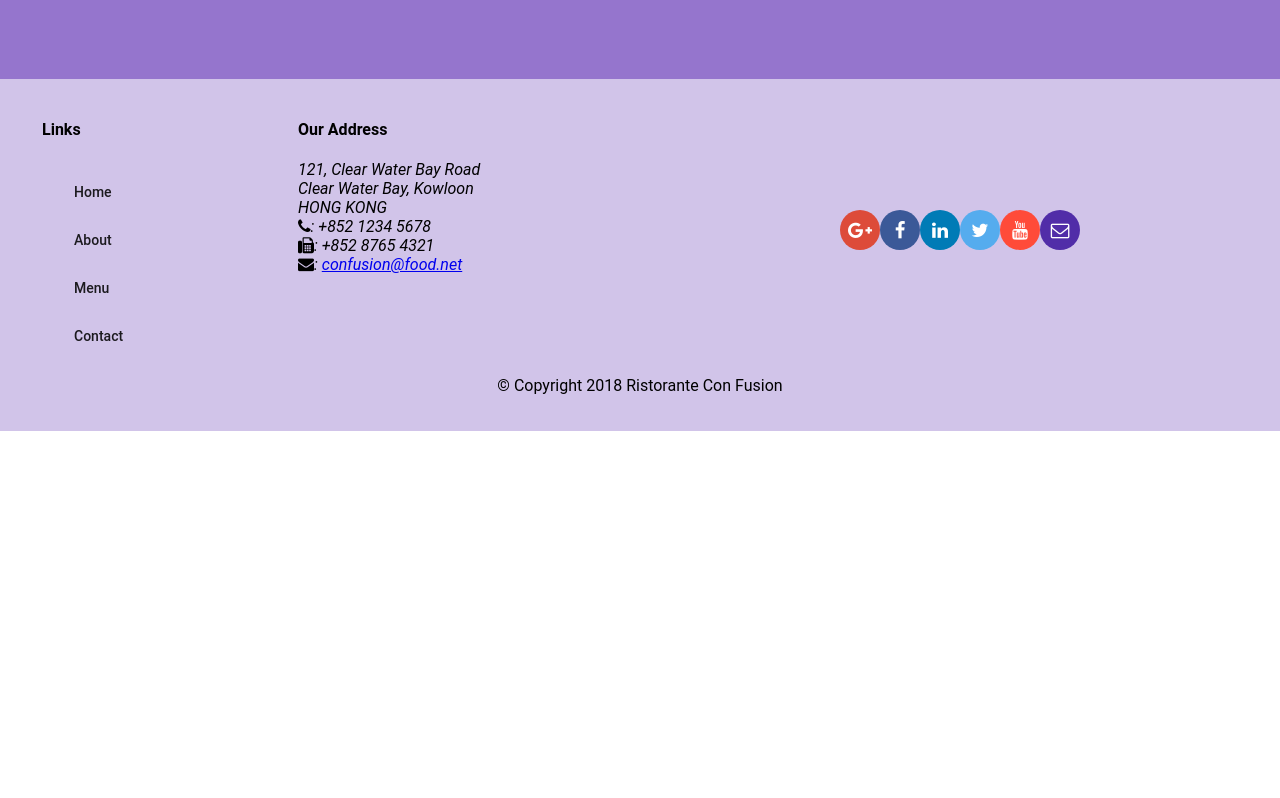
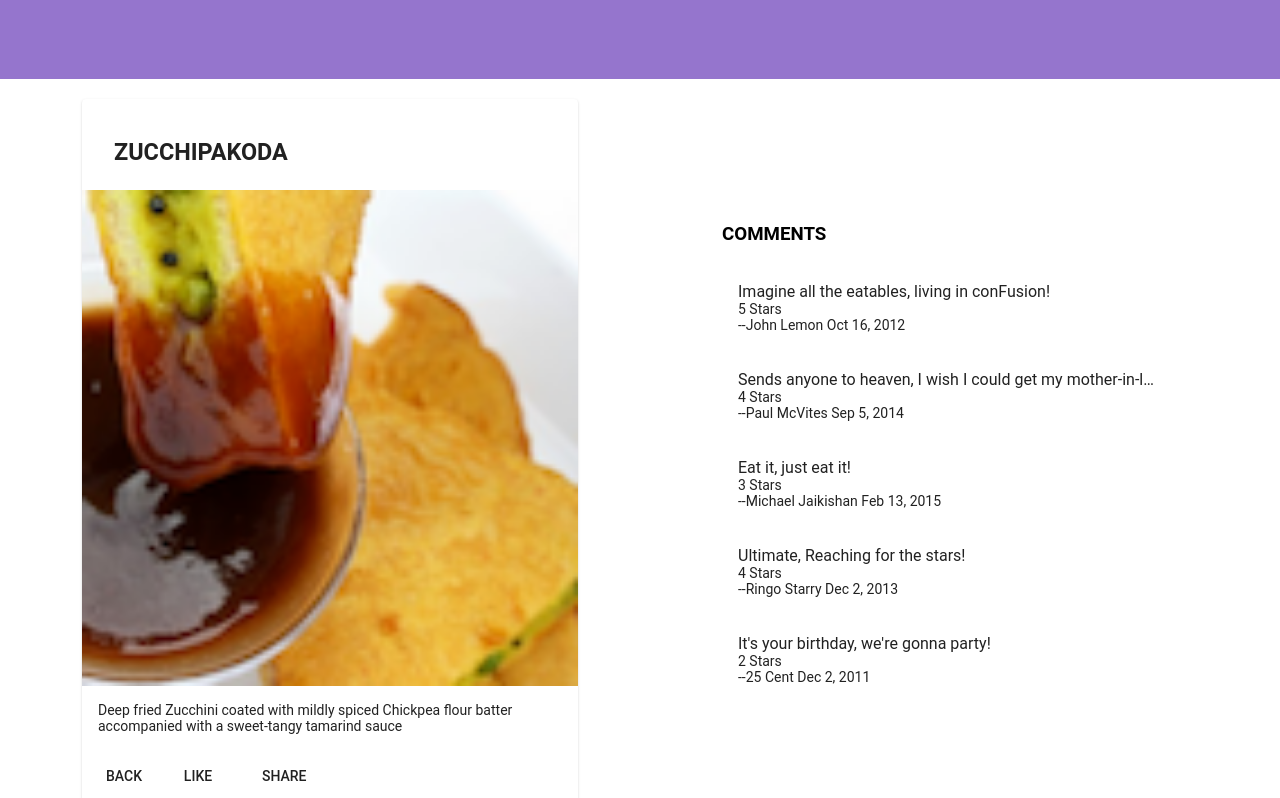
Before and after one commit to shubhamagarwal1998/angular, an Angular app: page /dishdetail/1 in a window 1280 px wide. Before the commit this address led to /. Shown: the part 260-1058 px from the top of the page. Before the commit the page ends 800 px from the top, so only its background shows below. Built offline with nearby package versions, Linux system fonts and the light colour scheme.

Commit message:
Added Single Page Applications 2

```diff
--- a/src/app/app-routing/routes.ts
+++ b/src/app/app-routing/routes.ts
@@ -9,6 +9,7 @@ import { ContactComponent } from '../contact/contact.component';
 export const routes: Routes=[
     {path: 'home',component:HomeComponent},
     {path:'menu',component:MenuComponent},
+    {path:'dishdetail/:id',component:DishdetailComponent},
     {path:'contactus',component:ContactComponent},
     {path:'',redirectTo:'/home',pathMatch:'full'}
 
--- a/src/app/dishdetail/dishdetail.component.html
+++ b/src/app/dishdetail/dishdetail.component.html
@@ -12,7 +12,8 @@
 				<p>{{dish.description}}</p>
 			</mat-card-content>
 			<mat-card-actions>
-				<button mat-button>LIKE</button>
+        <button mat-button (click)="goBack()">BACK</button>
+        <button mat-button>LIKE</button>
 				<button mat-button>SHARE</button>
 			</mat-card-actions>
 		</mat-card>
--- a/src/app/dishdetail/dishdetail.component.ts
+++ b/src/app/dishdetail/dishdetail.component.ts
@@ -1,6 +1,8 @@
-import { Component, OnInit,Input } from '@angular/core';
+import { Component, OnInit, } from '@angular/core';
+import {Params,ActivatedRoute} from '@angular/router';
+import {Location} from "@angular/common";
 import { Dish } from '../shared/dish';
-
+import {DishService} from '../services/dish.service';
 
 @Component({
   selector: 'app-dishdetail',
@@ -8,11 +10,16 @@ import { Dish } from '../shared/dish';
   styleUrls: ['./dishdetail.component.scss']
 })
 export class DishdetailComponent implements OnInit {
-	@Input()
+
 	dish:Dish;
-  constructor() { }
+  constructor(private dishService:DishService,
+    private route:ActivatedRoute,private location:Location) { }
 
   ngOnInit() {
+    let id=this.route.snapshot.params['id'];
+    this.dish=this.dishService.getDish(id);
   }
-
+goBack():void{
+  this.location.back();
 }
+}
--- a/src/app/footer/footer.component.html
+++ b/src/app/footer/footer.component.html
@@ -9,10 +9,10 @@
       <div fxFlex="40" fxFlexOffset="20px">
         <h4>Links</h4>
         <mat-list>
-          <mat-list-item><a mat-button>Home</a></mat-list-item>
+          <mat-list-item><a mat-button routerLink='/home'>Home</a></mat-list-item>
           <mat-list-item><a mat-button>About</a></mat-list-item>
-          <mat-list-item><a mat-button>Menu</a></mat-list-item>
-          <mat-list-item><a mat-button>Contact</a></mat-list-item>
+          <mat-list-item><a mat-button routerLink='/menu'>Menu</a></mat-list-item>
+          <mat-list-item><a mat-button routerLink='/contactus'>Contact</a></mat-list-item>
         </mat-list>
       </div>
       <div fxFlex="55">
--- a/src/app/menu/menu.component.html
+++ b/src/app/menu/menu.component.html
@@ -7,7 +7,7 @@
 	</div>
 	<div fxFlex>
 	<mat-grid-list cols="2" rowHeight="200px">
-		<mat-grid-tile *ngFor="let dish of dishes" (click)="onSelect(dish)">
+		<mat-grid-tile *ngFor="let dish of dishes" [routerLink]="['/dishdetail',dish.id]">
 			<img height="200px" src={{dish.image}} alt={{dish.name}}>
 			<mat-grid-tile-footer>
 			<h1>{{dish.name | uppercase}}</h1>
@@ -17,6 +17,5 @@
 	</mat-grid-list>
 
 	</div>
-	<app-dishdetail [dish]="selectedDish"></app-dishdetail>
 
 </div>
```
